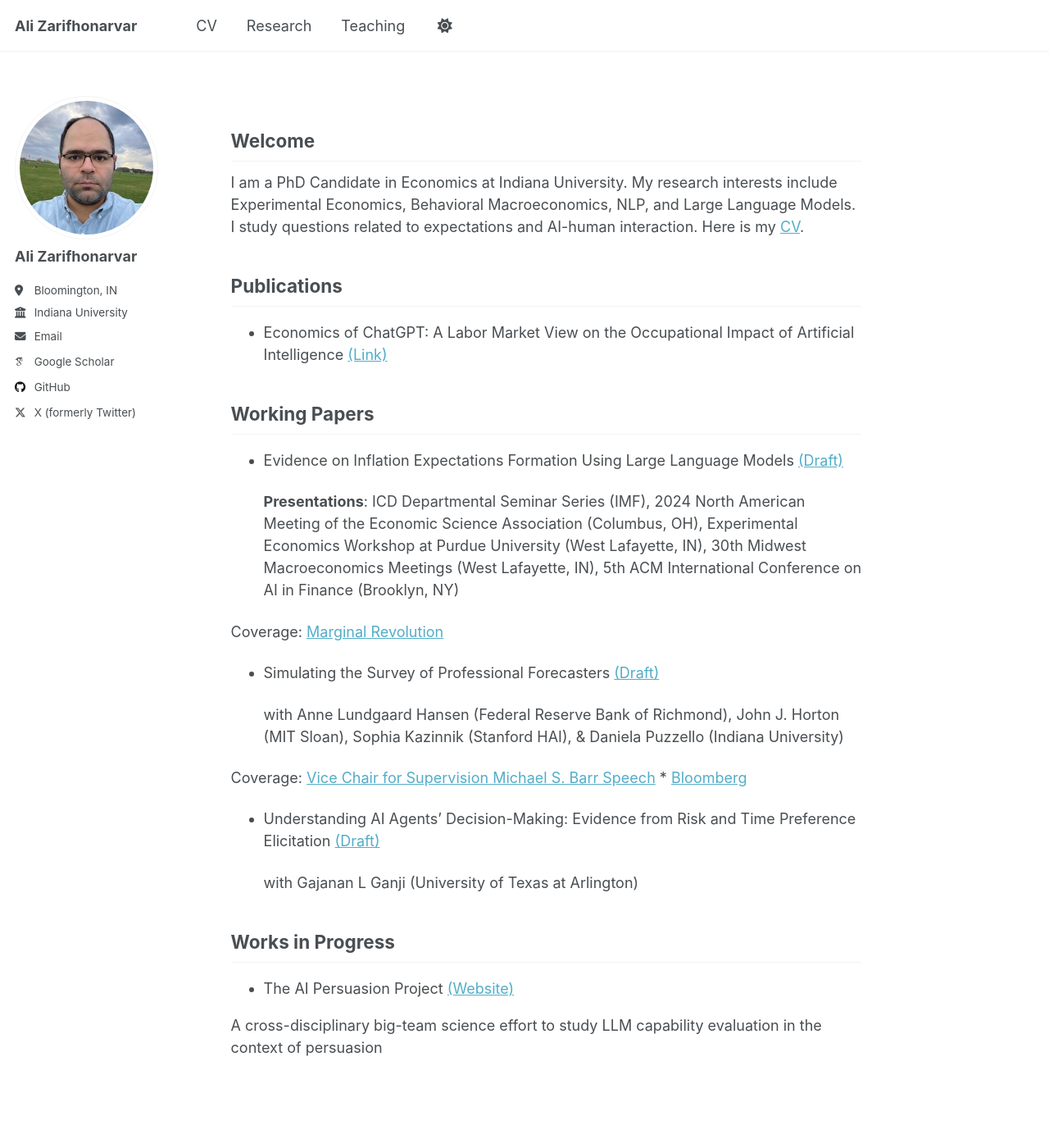
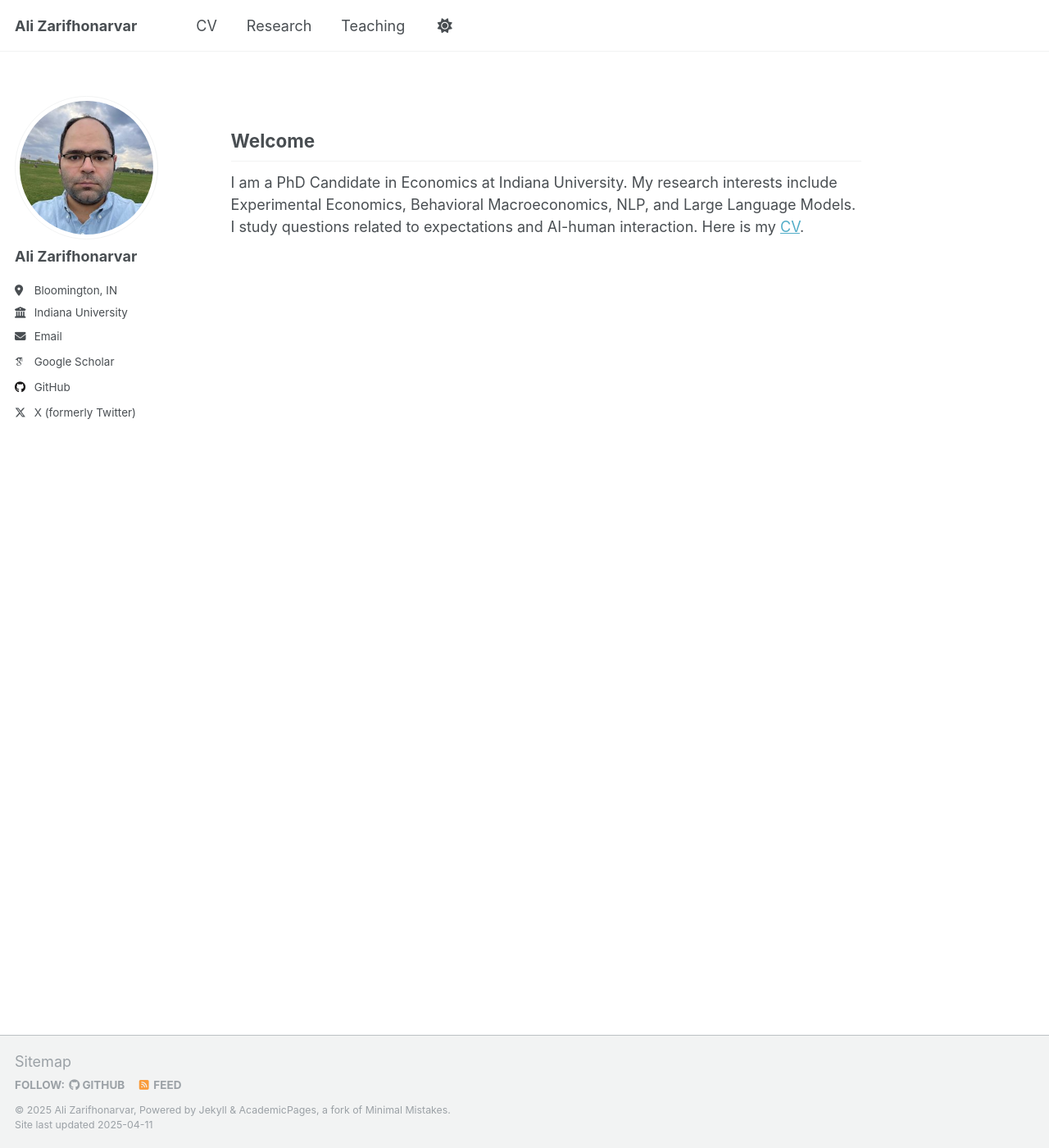
Before and after one commit to alizarif/alizarif.github.io, a Jekyll site: the page built from _pages/about.md, in a window 1280 px wide and 1400 px high. Shown: the whole window at 82% size. Built offline with Jekyll 4.4.1, drawn with Linux system fonts in a browser that asks for light colours; some web fonts are replaced.

Commit message:
Update about.md

```diff
--- a/_pages/about.md
+++ b/_pages/about.md
@@ -9,30 +9,3 @@ redirect_from:
 ## Welcome
 
 I am a PhD Candidate in Economics at Indiana University. My research interests include Experimental Economics, Behavioral Macroeconomics, NLP, and Large Language Models. I study questions related to expectations and AI-human interaction. Here is my [CV](https://github.com/alizarif/alizarif.github.io/blob/main/Resume_Nov_27__2024.pdf).
-
-## Publications
-
-- Economics of ChatGPT: A Labor Market View on the Occupational Impact of Artificial Intelligence [(Link)](https://www.emerald.com/insight/content/doi/10.1108/JEBDE-10-2023-0021/full/html)
-
-## Working Papers
-- Evidence on Inflation Expectations Formation Using Large Language Models [(Draft)](https://papers.ssrn.com/sol3/papers.cfm?abstract_id=4825076)
-
-  **Presentations**: ICD Departmental Seminar Series (IMF), 2024 North American Meeting of the Economic Science Association (Columbus, OH), Experimental Economics Workshop at Purdue University (West Lafayette, IN), 30th Midwest Macroeconomics Meetings (West Lafayette, IN), 5th ACM International Conference on AI in Finance (Brooklyn, NY)
-
-Coverage: [Marginal Revolution](https://marginalrevolution.com/marginalrevolution/2024/05/experimental-evidence-on-large-language-models.html)
-
-- Simulating the Survey of Professional Forecasters [(Draft)](https://papers.ssrn.com/sol3/papers.cfm?abstract_id=5066286)
-
-   with Anne Lundgaard Hansen (Federal Reserve Bank of Richmond), John J. Horton (MIT Sloan), Sophia Kazinnik (Stanford HAI), & Daniela Puzzello (Indiana University)
-
-Coverage: [Vice Chair for Supervision Michael S. Barr Speech](https://www.federalreserve.gov/newsevents/speech/barr20250218a.htm) * [Bloomberg](https://www.bloomberg.com/opinion/articles/2025-02-26/robots-will-write-the-macro-forecasts)
-
-- Understanding AI Agents' Decision-Making: Evidence from Risk and Time Preference Elicitation [(Draft)](https://papers.ssrn.com/sol3/papers.cfm?abstract_id=5154002)
-
-  with Gajanan L Ganji (University of Texas at Arlington)
-
-## Works in Progress
-
-- The AI Persuasion Project [(Website)](https://sites.google.com/view/ai-persuasion/team?authuser=0)
-
-A cross-disciplinary big-team science effort to study LLM capability evaluation in the context of persuasion
```
